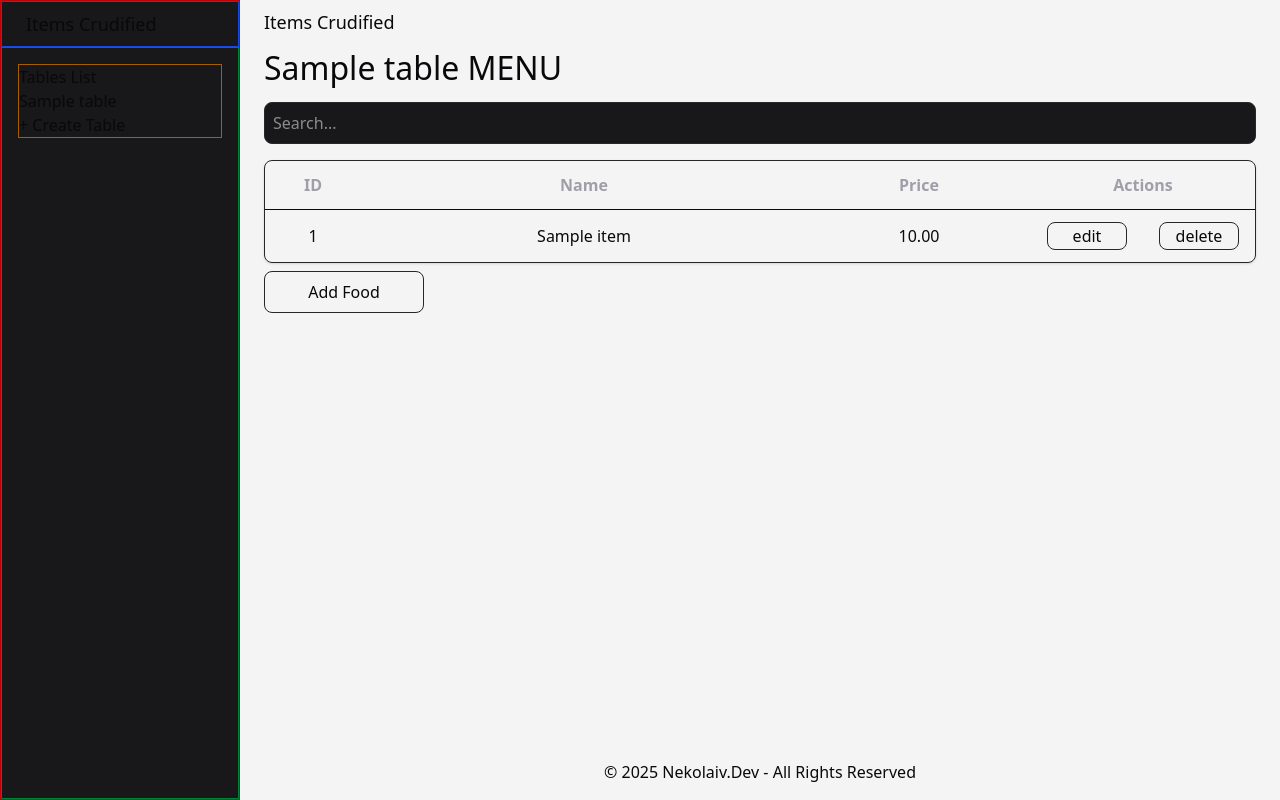
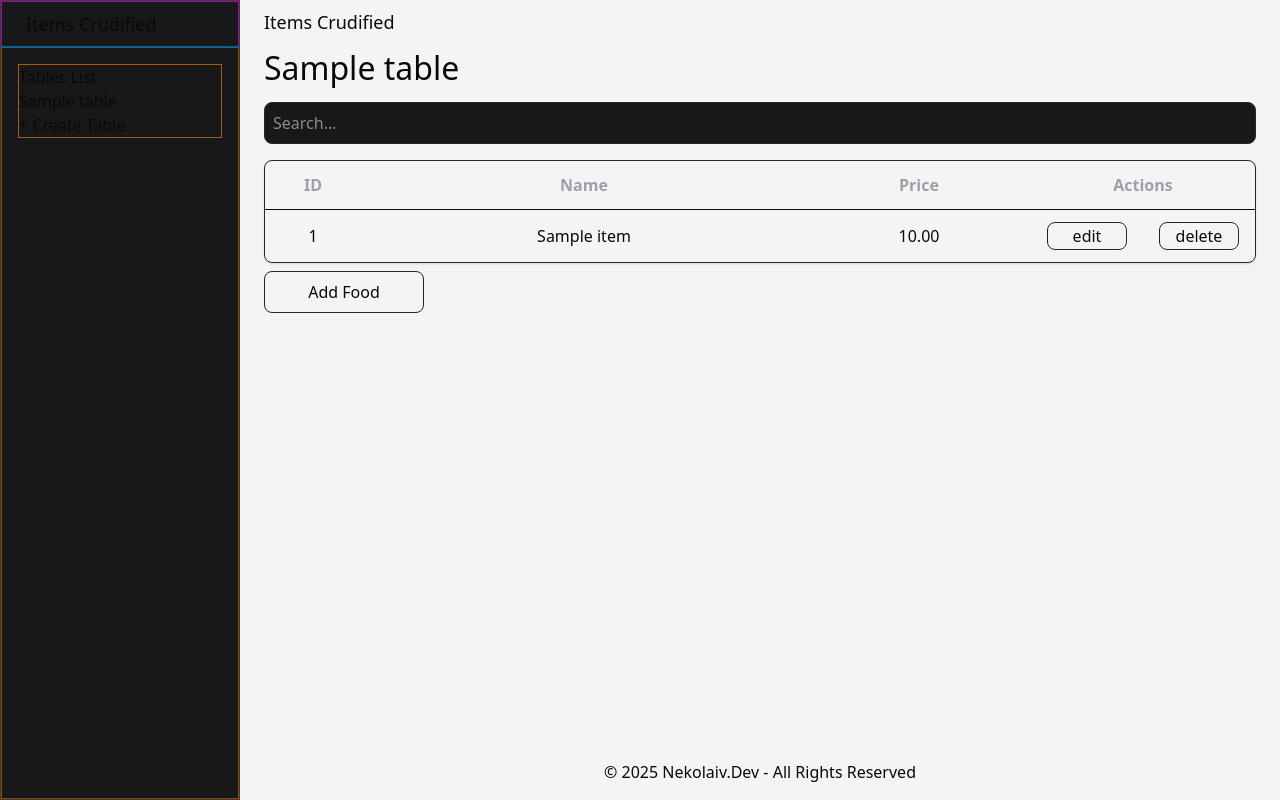
Before and after one commit to nekolaiv/items-crudified, a Django app: page /?table_id=1 in a window 1280 px wide. Run offline with Django 5.2, Linux system fonts and the light colour scheme; tables that the repository leaves empty hold one stand-in row (values such as "Sample post").

Commit message:
update: change table title display

```diff
--- a/inventory/templates/table_view.html
+++ b/inventory/templates/table_view.html
@@ -1,7 +1,7 @@
 {% extends 'base.html' %} {% block content %} {% load static %}
 <div class="flex max-h-full flex-col px-6">
     {% if selected_table %}
-    <h2>{{ selected_table.name }} MENU</h2>
+    <h2>{{ selected_table.name }}</h2>
     <input
         type="text"
         id="search"
```
